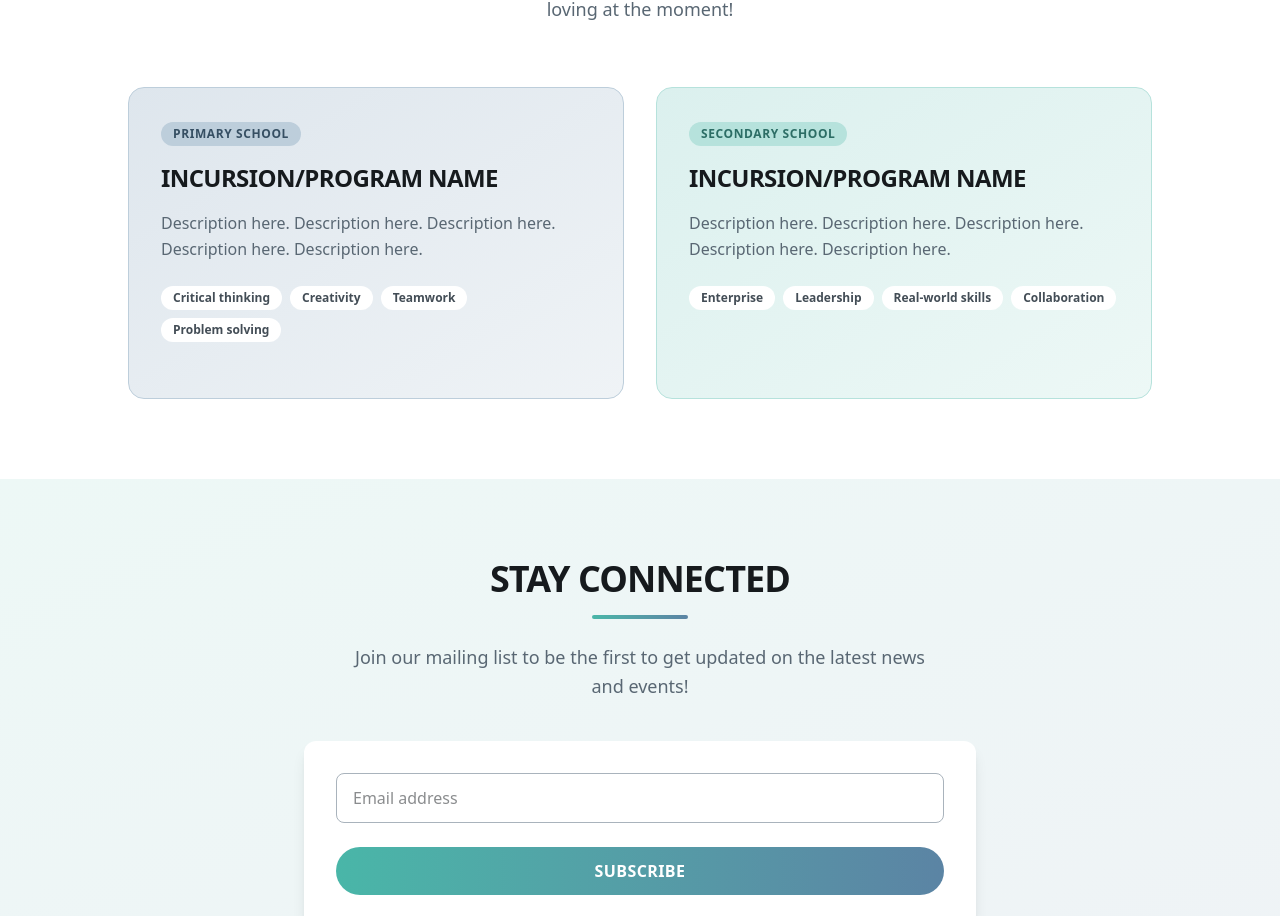
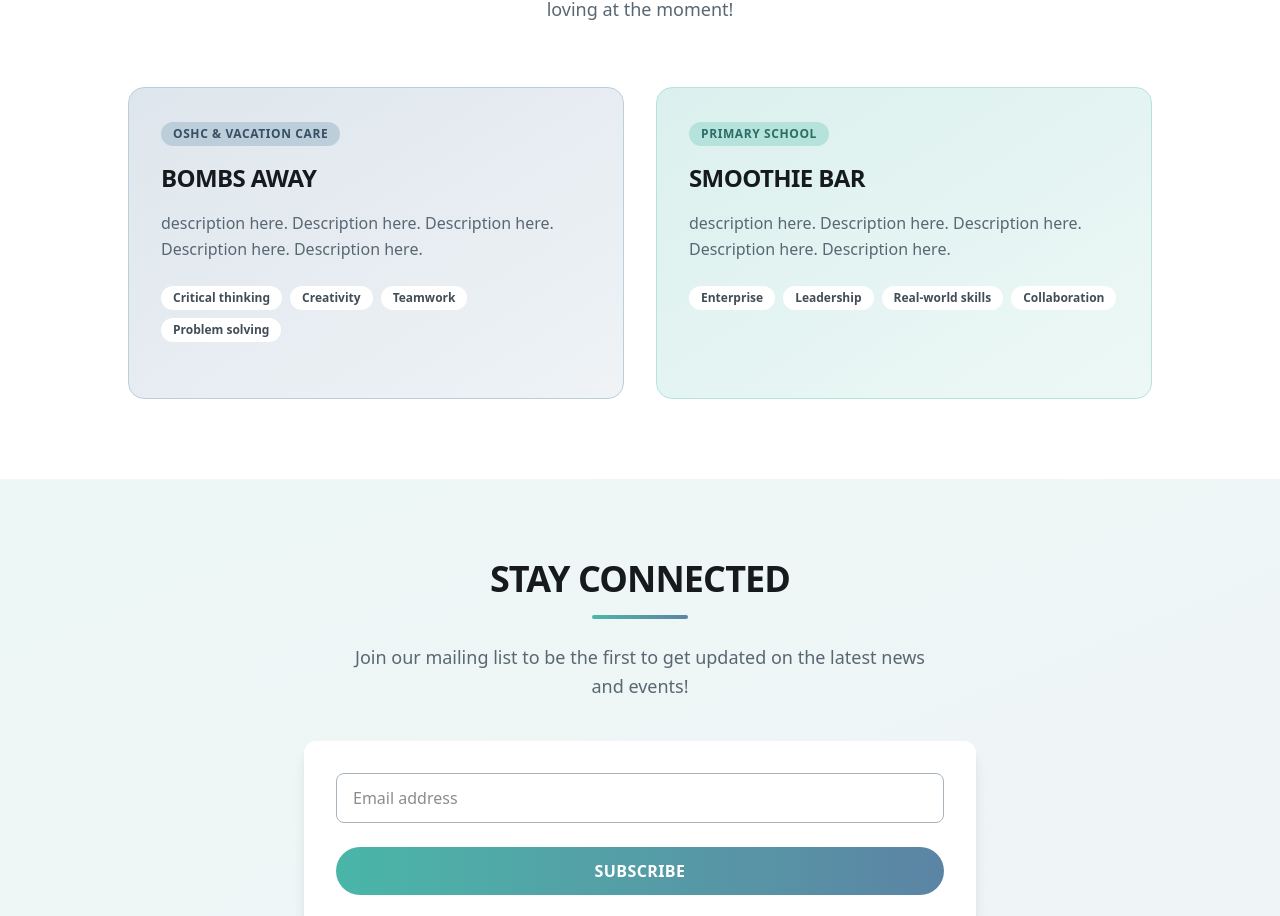
Before and after one commit to tbysctt/driven-outcomes-website, a React (Vite) app in the folder driven-outcomes-playground/: page / in a window 1280 px wide. Shown: the part 3759-4675 px from the top of the page. Built offline with nearby package versions, Linux system fonts and the light colour scheme.

Commit message:
Use obejcts for program cards

```diff
--- a/driven-outcomes-playground/src/components/OurTrendingPrograms.tsx
+++ b/driven-outcomes-playground/src/components/OurTrendingPrograms.tsx
@@ -1,4 +1,24 @@
-import { ProgramCard } from "./ProgramCard";
+import { ProgramCard, type ProgramCardProps } from "./ProgramCard";
+
+const trendingPrograms: ProgramCardProps[] = [
+  {
+    badge: "OSHC & Vacation Care",
+    title: "Bombs Away",
+    description:
+      "description here. Description here. Description here. Description here. Description here.",
+    tags: ["Critical thinking", "Creativity", "Teamwork", "Problem solving"],
+    variant: "cool-steel",
+  },
+
+  {
+    badge: "Primary School",
+    title: "Smoothie Bar",
+    description:
+      "description here. Description here. Description here. Description here. Description here.",
+    tags: ["Enterprise", "Leadership", "Real-world skills", "Collaboration"],
+    variant: "pearl-aqua",
+  },
+];
 
 export function OurTrendingPrograms() {
   return (
@@ -10,25 +30,21 @@ export function OurTrendingPrograms() {
           </h2>
           <div className="mt-3 sm:mt-4 h-1 w-20 sm:w-24 bg-gradient-to-r from-pearl-aqua-500 to-cool-steel-500 rounded-full mx-auto"></div>
           <p className="mt-4 sm:mt-6 text-base sm:text-lg text-slate-grey-600 max-w-2xl mx-auto px-2 sm:px-0">
-            We deliver incursions across all age groups. Here are the programs people are loving at the moment!
+            We deliver incursions across all age groups. Here are the programs
+            people are loving at the moment!
           </p>
         </div>
 
         <div className="grid md:grid-cols-2 gap-6 sm:gap-8 max-w-5xl mx-auto">
-          <ProgramCard
-            badge="Primary School"
-            title="INCURSION/PROGRAM NAME"
-            description="Description here. Description here. Description here. Description here. Description here."
-            tags={["Critical thinking", "Creativity", "Teamwork", "Problem solving"]}
-            variant="cool-steel"
-          />
-          <ProgramCard
-            badge="Secondary School"
-            title="INCURSION/PROGRAM NAME"
-            tags={["Enterprise", "Leadership", "Real-world skills", "Collaboration"]}
-            description="Description here. Description here. Description here. Description here. Description here."
-            variant="pearl-aqua"
-          />
+          {trendingPrograms.map((program) => (
+            <ProgramCard
+              badge={program.badge}
+              title={program.title}
+              description={program.description}
+              tags={program.tags}
+              variant={program.variant}
+            />
+          ))}
         </div>
       </div>
     </section>
--- a/driven-outcomes-playground/src/pages/MiniBossHolidayPage.tsx
+++ b/driven-outcomes-playground/src/pages/MiniBossHolidayPage.tsx
@@ -1,12 +1,71 @@
 import { BrandPageHero } from "../components/BrandPageHero";
 import { GradientBorderButton } from "../components/GradientBorderButton";
 import mbhpLogo from "../assets/brand-logos/miniboss-holiday-programs/MBHP_PurpleTransparent.png";
-import { ProgramCard } from "../components/ProgramCard";
+import { ProgramCard, type ProgramCardProps } from "../components/ProgramCard";
 import { MailingList } from "../components/MailingList";
 import { HolidayProgramFlyers } from "../components/HolidayProgramFlyers";
 
 const PHONE_NUMBER = "03 9415 6327";
 const PHONE_HREF = "tel:+61394156327";
+
+const incursionPrograms: ProgramCardProps[] = [
+  {
+    badge: "OSHC & Vacation Care",
+    title: "Bombs Away",
+    description:
+      "Description here about the incursion program. Description here about the incursion program.",
+    tags: ["Experimentation", "Teamwork", "Cause & effect", "Problem solving"],
+    variant: "cool-steel",
+  },
+  {
+    badge: "OSHC & Vacation Care",
+    title: "Smoothie Time",
+    description:
+      "Description here about the incursion program. Description here about the incursion program.",
+    tags: ["Nutrition", "Healthy eating", "Creativity", "Hands-on learning"],
+    variant: "pearl-aqua",
+  },
+  {
+    badge: "OSHC & Vacation Care",
+    title: "Code Busters",
+    description:
+      "Description here about the incursion program. Description here about the incursion program.",
+    tags: ["Coding", "Logic", "Problem solving", "Digital skills"],
+    variant: "pearl-aqua",
+  },
+  {
+    badge: "OSHC & Vacation Care",
+    title: "Super Sleuths",
+    description:
+      "Description here about the incursion program. Description here about the incursion program.",
+    tags: ["Investigation", "Critical thinking", "Deduction", "Teamwork"],
+    variant: "cool-steel",
+  },
+  {
+    badge: "OSHC & Vacation Care",
+    title: "The Mystery Bag",
+    description:
+      "Description here about the incursion program. Description here about the incursion program.",
+    tags: ["Curiosity", "Discovery", "Problem solving", "Creativity"],
+    variant: "cool-steel",
+  },
+  {
+    badge: "OSHC & Vacation Care",
+    title: "The Chocolate Boss",
+    description:
+      "Description here about the incursion program. Description here about the incursion program.",
+    tags: ["Enterprise", "Creativity", "Teamwork", "Real-world skills"],
+    variant: "pearl-aqua",
+  },
+  {
+    badge: "OSHC & Vacation Care",
+    title: "Superhero",
+    description:
+      "Description here about the incursion program. Description here about the incursion program.",
+    tags: ["Resilience", "Confidence", "Teamwork", "Creativity"],
+    variant: "pearl-aqua",
+  },
+];
 
 export function MiniBossHolidayPage() {
   return (
@@ -83,55 +142,16 @@ export function MiniBossHolidayPage() {
           </div>
 
           <div className="grid md:grid-cols-2 gap-6 sm:gap-8 max-w-5xl mx-auto">
-            <ProgramCard
-              badge="OSHC & Vacation Care"
-              title="Bombs Away"
-              description="Description here about the incursion program. Description here about the incursion program."
-              tags={["Experimentation", "Teamwork", "Cause & effect", "Problem solving"]}
-              variant="cool-steel"
-            />
-            <ProgramCard
-              badge="OSHC & Vacation Care"
-              title="Smoothie Time"
-              description="Description here about the incursion program. Description here about the incursion program."
-              tags={["Nutrition", "Healthy eating", "Creativity", "Hands-on learning"]}
-              variant="pearl-aqua"
-            />
-            <ProgramCard
-              badge="OSHC & Vacation Care"
-              title="Code Busters"
-              description="Description here about the incursion program. Description here about the incursion program."
-              tags={["Coding", "Logic", "Problem solving", "Digital skills"]}
-              variant="pearl-aqua"
-            />
-            <ProgramCard
-              badge="OSHC & Vacation Care"
-              title="Super Sleuths"
-              description="Description here about the incursion program. Description here about the incursion program."
-              tags={["Investigation", "Critical thinking", "Deduction", "Teamwork"]}
-              variant="cool-steel"
-            />
-            <ProgramCard
-              badge="OSHC & Vacation Care"
-              title="The Mystery Bag"
-              description="Description here about the incursion program. Description here about the incursion program."
-              tags={["Curiosity", "Discovery", "Problem solving", "Creativity"]}
-              variant="cool-steel"
-            />
-            <ProgramCard
-              badge="OSHC & Vacation Care"
-              title="The Chocolate Boss"
-              description="Description here about the incursion program. Description here about the incursion program."
-              tags={["Enterprise", "Creativity", "Teamwork", "Real-world skills"]}
-              variant="pearl-aqua"
-            />
-            <ProgramCard
-              badge="OSHC & Vacation Care"
-              title="Superhero"
-              description="Description here about the incursion program. Description here about the incursion program."
-              tags={["Resilience", "Confidence", "Teamwork", "Creativity"]}
-              variant="pearl-aqua"
-            />
+            {incursionPrograms.map((program) => (
+              <ProgramCard
+                key={program.title}
+                badge={program.badge}
+                title={program.title}
+                description={program.description}
+                tags={program.tags}
+                variant={program.variant}
+              />
+            ))}
           </div>
         </div>
       </section>
```
